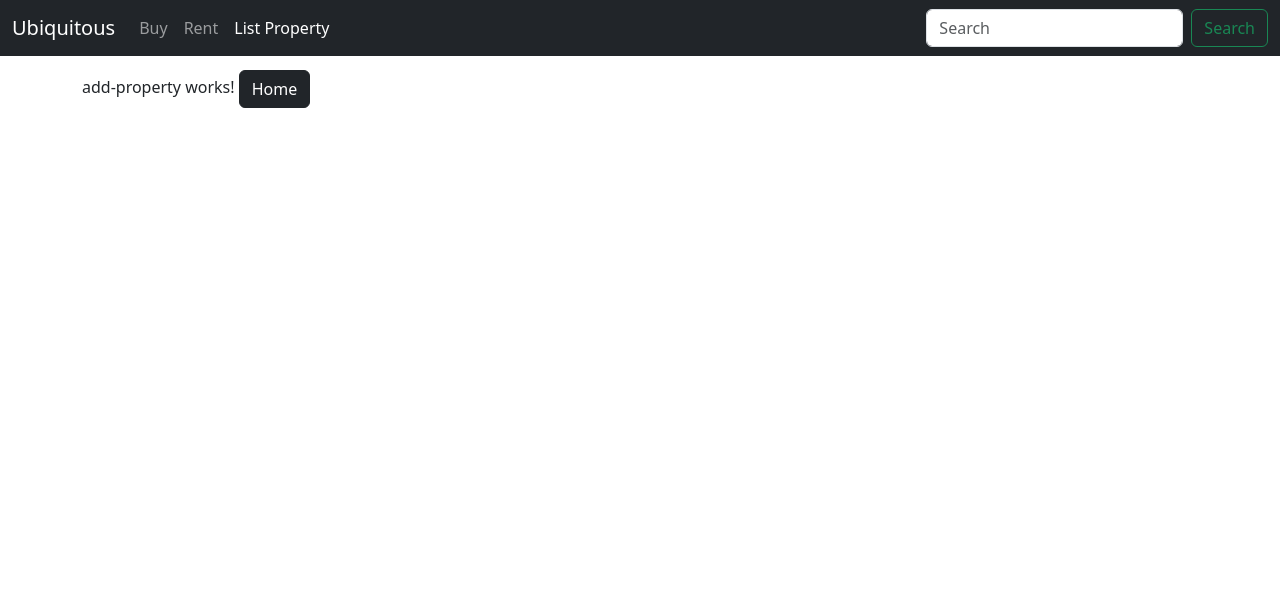
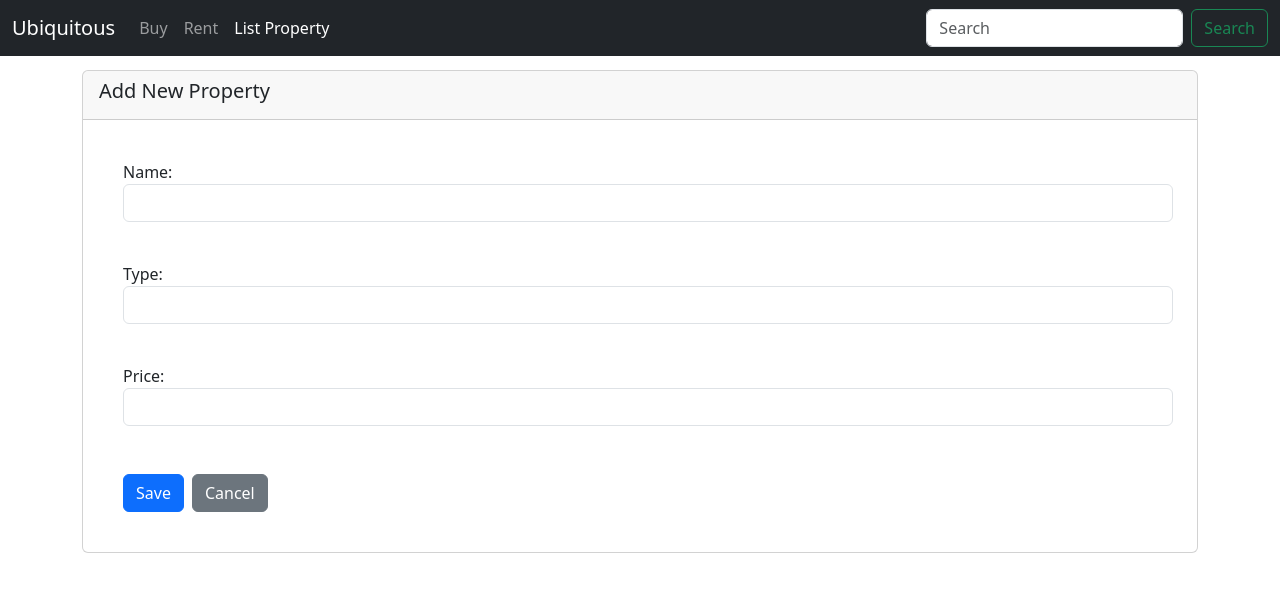
Before and after one commit to brijotp/DreamHouse, an Angular app in the folder FrontEnd/: page /add-property in a window 1280 px wide. Shown: the top 592 px of the page. Built offline with nearby package versions, Linux system fonts and the light colour scheme.

Commit message:
TemplateDriven1

```diff
--- a/FrontEnd/src/app/app.module.ts
+++ b/FrontEnd/src/app/app.module.ts
@@ -1,6 +1,7 @@
 import { NgModule } from '@angular/core';
 import { BrowserModule } from '@angular/platform-browser';
 import { Routes, RouterModule } from '@angular/router';
+import { FormsModule } from '@angular/forms';
 
 import { AppRoutingModule } from './app-routing.module';
 import { AppComponent } from './app.component';
@@ -17,7 +18,7 @@ const appRoutes: Routes = [
   { path: 'property-detail/:Id', component: PropertyDetailComponent },
   { path: 'rent-property', component: PropertyListComponent },
   { path: 'add-property', component: AddPropertyComponent },
-  { path: '**', component: PropertyListComponent }
+  { path: '**', component: PropertyListComponent } // ** acts as a fallback route that will be navigated to when no other route is matched
 ]
 
 @NgModule({
@@ -33,7 +34,8 @@ const appRoutes: Routes = [
     BrowserModule,
     AppRoutingModule,
     HttpClientModule,
-    RouterModule.forRoot(appRoutes)
+    RouterModule.forRoot(appRoutes),
+    FormsModule
   ],
   providers: [
     HousingDataService
--- a/FrontEnd/src/app/property/add-property/add-property.component.html
+++ b/FrontEnd/src/app/property/add-property/add-property.component.html
@@ -1,4 +1,26 @@
-<p>
-  add-property works!
-  <button (click)="onHomePress()" class="btn btn-dark">Home</button>
-</p>
+<div class="card">
+  <div class="card-header">
+    <h5>Add New Property</h5>
+  </div>
+  <div class="card-body">
+    <form (ngSubmit)="onSubmit(Form)" #Form="ngForm">
+      <div class="form-group col-12 m-2 p-3">
+        <label for="name">Name:</label>
+        <input type="text" id="name" ngModel name="name" required class="form-control">
+      </div>
+      <div class="form-group col-12 m-2 p-3">
+        <label for="type">Type:</label>
+        <input type="text" id="type" ngModel name="Type" required class="form-control">
+      </div>
+      <div class="form-group col-12 m-2 p-3">
+        <label for="price">Price:</label>
+        <input type="number" id="price" ngModel name="Price" required class="form-control">
+      </div>
+
+      <div class="form-group col-12 p-3">
+        <button type="submit" class="btn btn-primary m-2">Save</button>
+        <button type="reset" class="btn btn-secondary">Cancel</button>
+      </div>
+    </form>
+  </div>
+</div>
--- a/FrontEnd/src/app/property/add-property/add-property.component.ts
+++ b/FrontEnd/src/app/property/add-property/add-property.component.ts
@@ -1,4 +1,5 @@
 import { Component, OnInit } from '@angular/core';
+import { NgForm } from '@angular/forms';
 import { Router } from '@angular/router';
 
 @Component({
@@ -18,4 +19,9 @@ export class AddPropertyComponent implements OnInit {
     this.router.navigate(['/']);
   }
 
+  onSubmit(Form: NgForm){
+    console.log('congrats form submitted');
+    console.log(Form);
+  }
+
 }
```
